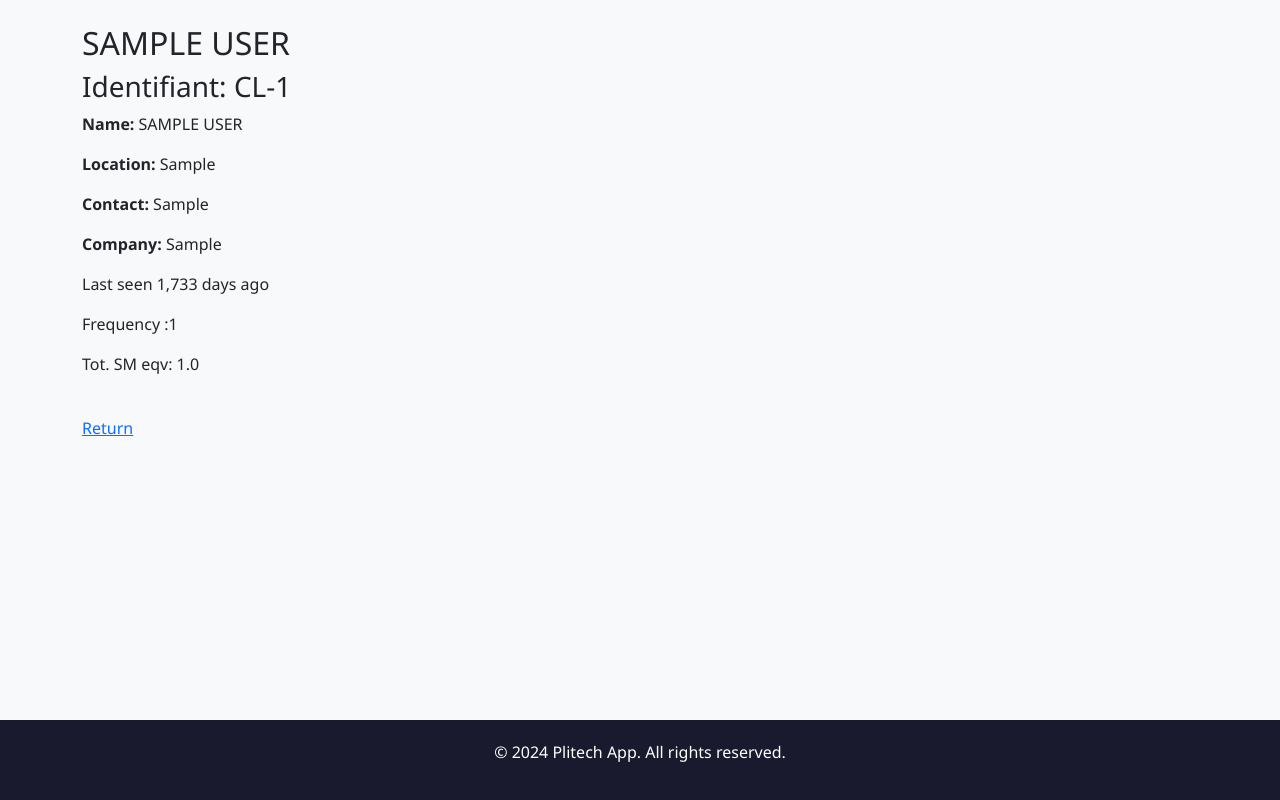
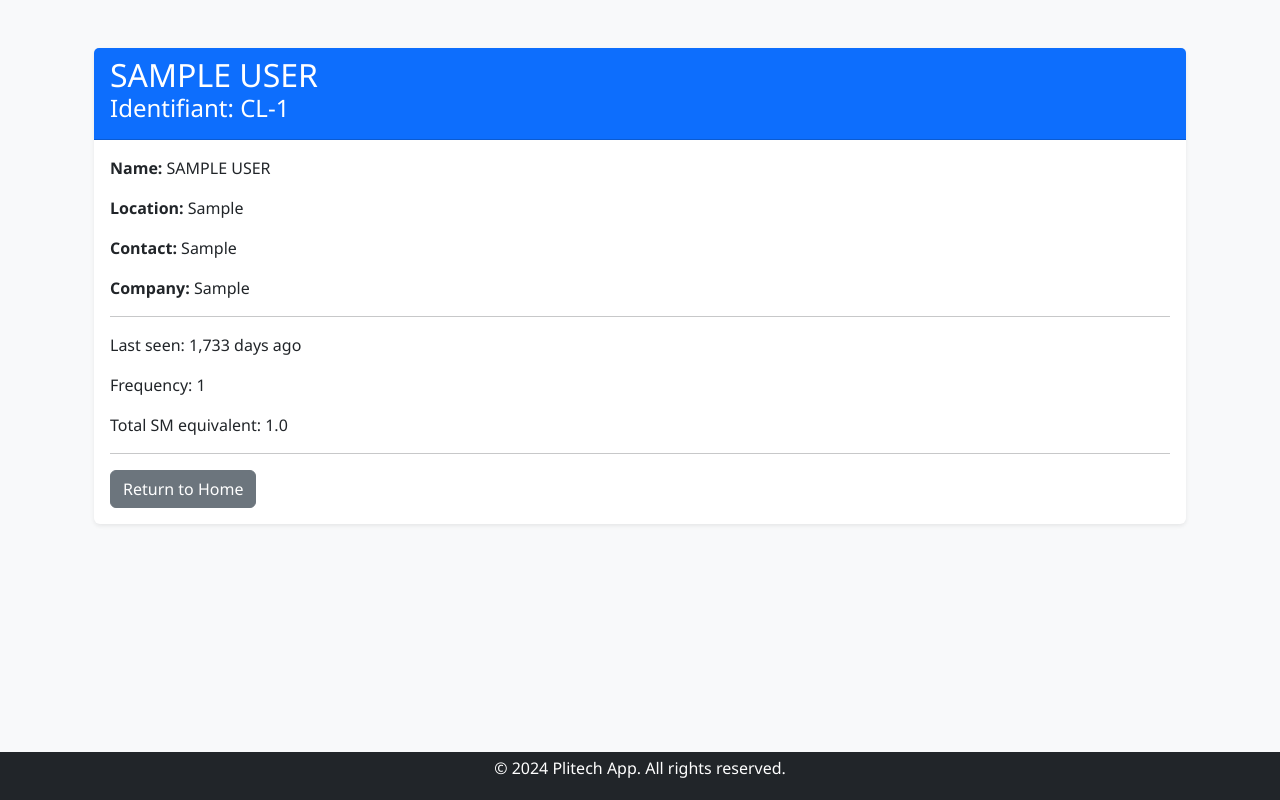
Before and after one commit to fav007/plitech_v0, a Django app: page /customers/list/1/ in a window 1280 px wide. Run offline with Django 4.2, Linux system fonts and the light colour scheme; tables that the repository leaves empty hold one stand-in row (values such as "Sample post").

Commit message:
modify footer inside base.html

```diff
--- a/customers/templates/customers/base.html
+++ b/customers/templates/customers/base.html
@@ -202,7 +202,7 @@
     </div>
 
     <!-- Optional Footer -->
-    <footer>
+    <footer class="bg-dark text-white p-1 text-center">
         <p>&copy; 2024 Plitech App. All rights reserved.</p>
     </footer>
 
--- a/customers/templates/customers/customer_detail.html
+++ b/customers/templates/customers/customer_detail.html
@@ -1,19 +1,31 @@
 {% extends 'customers/base.html' %}
 {% block content %}
 
-    <h2>{{ customer.name | upper}}</h2>
-        <h3>Identifiant: CL-{{customer.pk}}</h3>
-        <p><strong>Name:</strong> {{ customer.name | upper}}</p>
-        <p><strong>Location:</strong> {{ customer.location }}</p>
-        <p><strong>Contact:</strong> {{ customer.contact }}</p>
-        <p><strong>Company:</strong> {{ customer.company }}</p>
+<div class="container mt-5">
+    <div class="card shadow-sm border-0">
+        <div class="card-header bg-primary text-white">
+            <h2 class="text-uppercase mb-0">{{ customer.name }}</h2>
+            <h4>Identifiant: CL-{{ customer.pk }}</h4>
+        </div>
+        <div class="card-body">
+            <p><strong>Name:</strong> {{ customer.name | upper }}</p>
+            <p><strong>Location:</strong> {{ customer.location }}</p>
+            <p><strong>Contact:</strong> {{ customer.contact }}</p>
+            <p><strong>Company:</strong> {{ customer.company }}</p>
 
-        <p>Last seen {{ last }} days ago</p>
-        <p>Frequency :{{frequency}}</p>
-        <p>Tot. SM eqv: {{total_sm_eqv |floatformat:1}}</p>
+            <hr>
 
-    <!-- <a href="{% url 'customer-update' customer.pk %}">Update</a>  -->
-    <br>
-    <a href="{% url 'home' %}">Return</a>
+            <p>Last seen: {{ last }} days ago</p>
+            <p>Frequency: {{ frequency }}</p>
+            <p>Total SM equivalent: {{ total_sm_eqv | floatformat:1 }}</p>
+
+            <hr>
+        <div>
+            {% comment %} <a href="{% url 'customer-update' customer.pk %}" class="btn btn-warning">Update Customer</a> {% endcomment %}
+            <a href="{% url 'home' %}" class="btn btn-secondary">Return to Home</a>
+        </div>
+        </div>
+    </div>
+</div>
 
 {% endblock content %}
```
